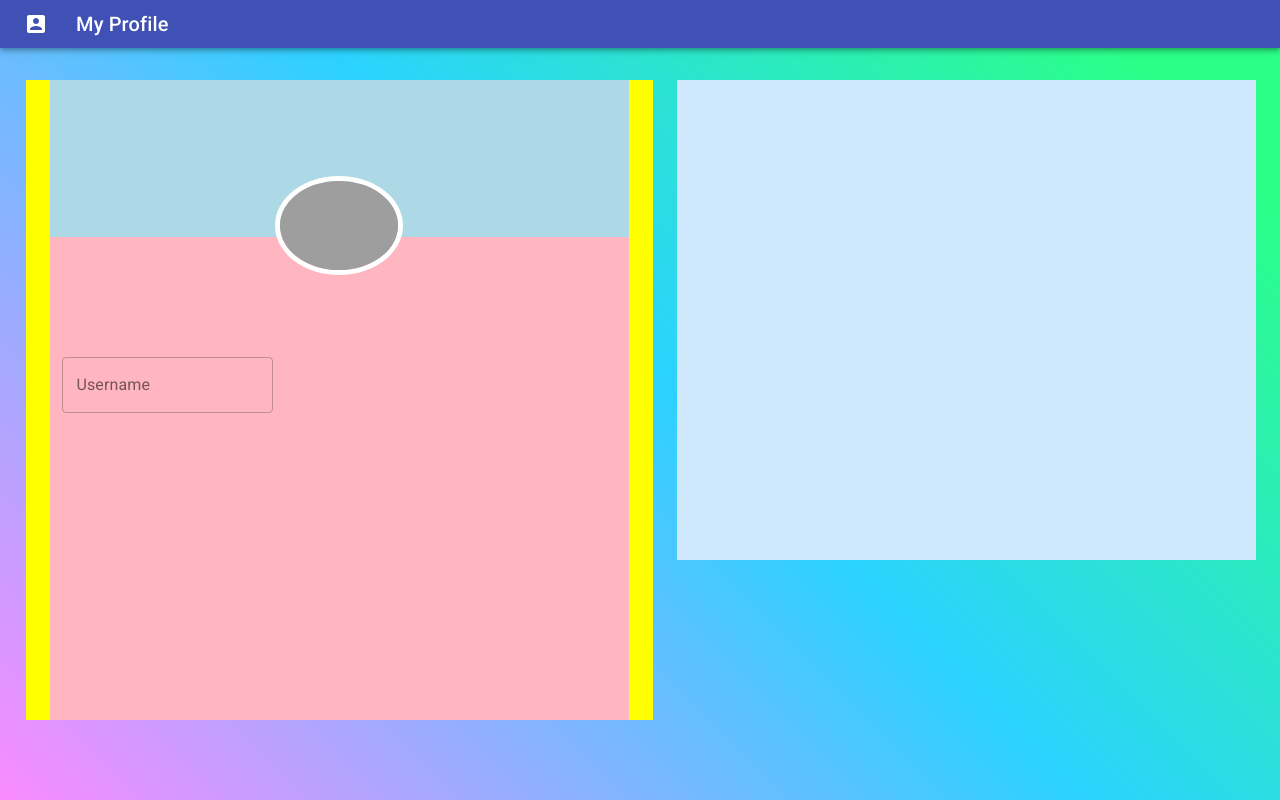
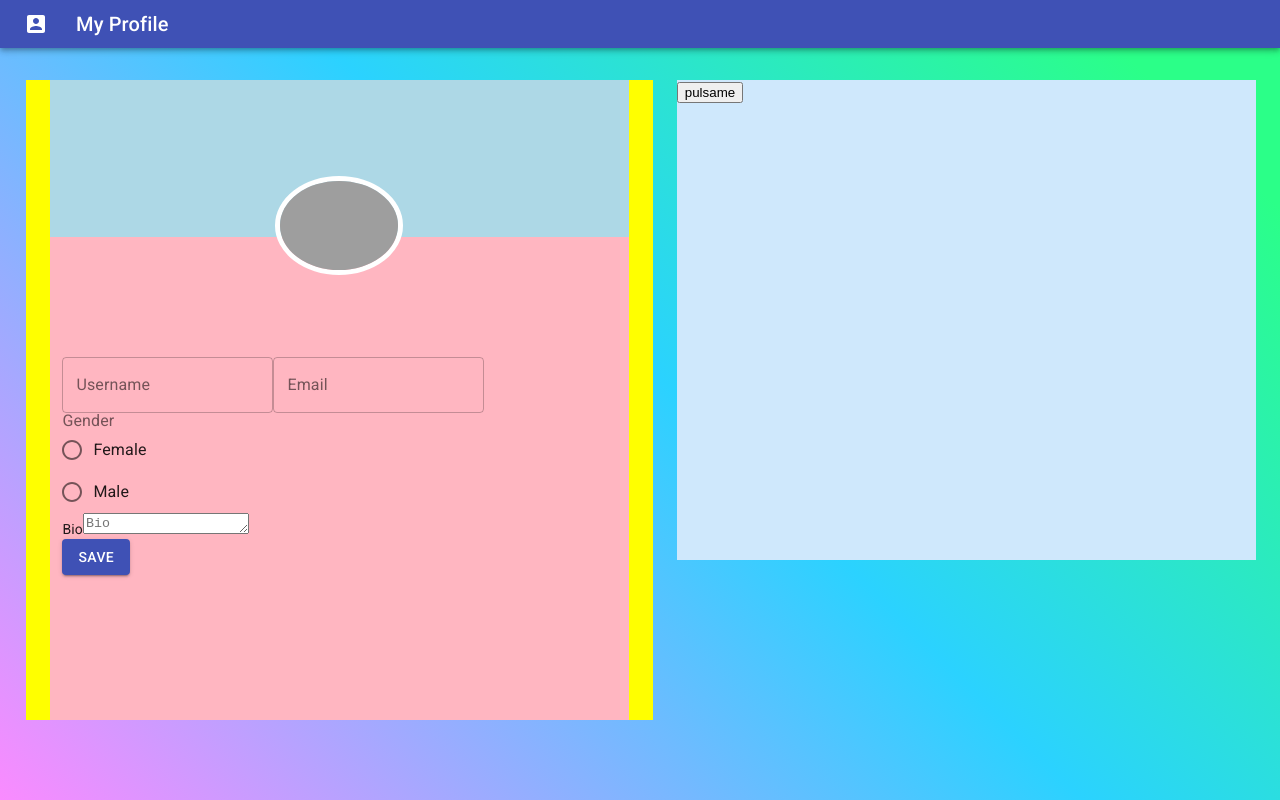
Before and after one commit to AndyGaSa/BackOfficeProfile, a React (Create React App) app: page / in a window 1280 px wide. Built offline with nearby package versions, Linux system fonts and the light colour scheme; grey boxes are pictures that could not be loaded.

Commit message:
Add elements to form
-Add gender radio buttons
-Add save button
-Add autosize area
-Add username and email inputs

```diff
--- a/src/components/Map.jsx
+++ b/src/components/Map.jsx
@@ -4,11 +4,19 @@ import Typography from '@material-ui/core/Typography';
 import Container from '@material-ui/core/Container';
 
 export default function Map() {
+  function getCurrentPosition() {
+    navigator.geolocation.getCurrentPosition((position) => {
+      alert(`latitud:${position.coords.latitude}, longitud:${position.coords.longitude}`);
+    });
+  }
   return (
     <>
       <CssBaseline />
       <Container maxWidth="md">
-        <Typography component="div" style={{ backgroundColor: '#cfe8fc', height: '60vh' }} />
+        <Typography component="div" style={{ backgroundColor: '#cfe8fc', height: '60vh' }}>
+          <div id="map" />
+          <button type="button" onClick={getCurrentPosition}>pulsame</button>
+        </Typography>
       </Container>
     </>
   );
--- a/src/components/UserForm.jsx
+++ b/src/components/UserForm.jsx
@@ -1,13 +1,26 @@
+/* eslint-disable jsx-a11y/label-has-associated-control */
 import React, { useState } from 'react';
-import TextField from '@material-ui/core/TextField';
+import {
+  TextField, TextareaAutosize, Radio, RadioGroup, FormControlLabel, FormControl, FormLabel, Button,
+} from '@material-ui/core';
+
 import './UserForm.css';
 
 export default function UserForm() {
   const [title, setTitle] = useState('');
   const [legend, setLegend] = useState('');
   const [errorTitle, setErrorTitle] = useState(false);
+  const [mailTitle, setMailTitle] = useState('');
+  const [mailLegend, setMailLegend] = useState('');
+  const [mailErrorTitle, setMailErrorTitle] = useState(false);
+  const [value, setValue] = React.useState('');
+
+  const handleChange = (event) => {
+    setValue(event.target.value);
+  };
   return (
     <form className="UserForm">
+      <div>
         <TextField
           onChange={(event) => {
             setTitle(event.target.value);
@@ -23,6 +36,39 @@ export default function UserForm() {
           helperText={legend}
           variant="outlined"
         />
+        <TextField
+          onChange={(event) => {
+            setMailTitle(event.target.value);
+            if (mailTitle.length > 2) {
+              setMailErrorTitle(true);
+              setMailLegend('Email is bigger than 2');
+            } else {
+              setMailErrorTitle(false);
+            }
+          }}
+          error={mailErrorTitle}
+          label="Email"
+          helperText={mailLegend}
+          variant="outlined"
+        />
+      </div>
+      <FormControl component="fieldset" className="RadioForm">
+        <FormLabel component="legend">Gender</FormLabel>
+        <RadioGroup aria-label="gender" name="gender1" value={value} onChange={handleChange} required="true">
+          <FormControlLabel value="female" control={<Radio />} label="Female" />
+          <FormControlLabel value="male" control={<Radio />} label="Male" />
+        </RadioGroup>
+      </FormControl>
+      <div>
+        <label htmlFor="Bio">
+          Bio
+          <TextareaAutosize aria-label="empty textarea" placeholder="Bio" />
+        </label>
+      </div>
+      <Button variant="contained" color="primary">
+        SAVE
+      </Button>
     </form>
+
   );
 }
```
Lines whose indentation alone changed are shown as unchanged.
